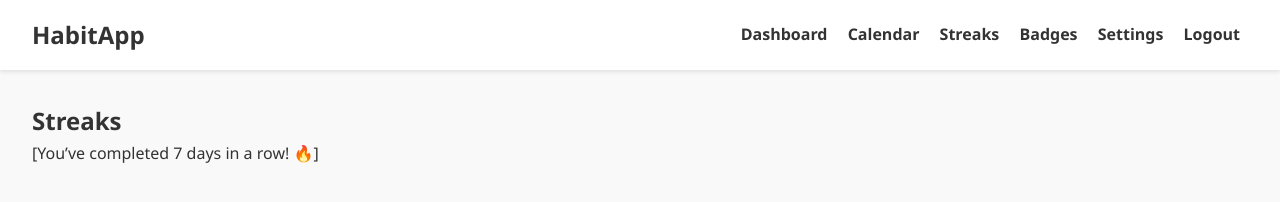
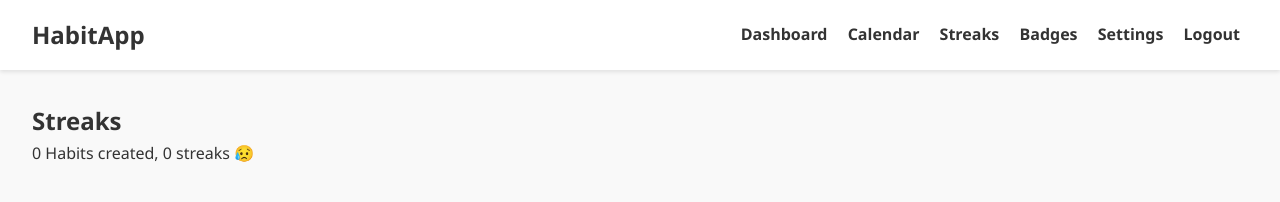
Before and after one commit to MohamedHussein25/Personal-Habit-Tracker, a plain HTML site: page Mainpage.html in a window 1280 px wide. Both pictures are taken after a click on the link "Streaks". Drawn offline with Linux system fonts and the light colour scheme.

Commit message:
Update Mainpage.html

```diff
--- a/Mainpage.html
+++ b/Mainpage.html
@@ -37,7 +37,7 @@
 
         <section id="streaks" class="section">
             <h1>Streaks</h1>
-            <p>[You’ve completed 7 days in a row! 🔥]</p>
+            <p>0 Habits created, 0 streaks 😥</p>
         </section>
 
         <section id="badges" class="section">
```
